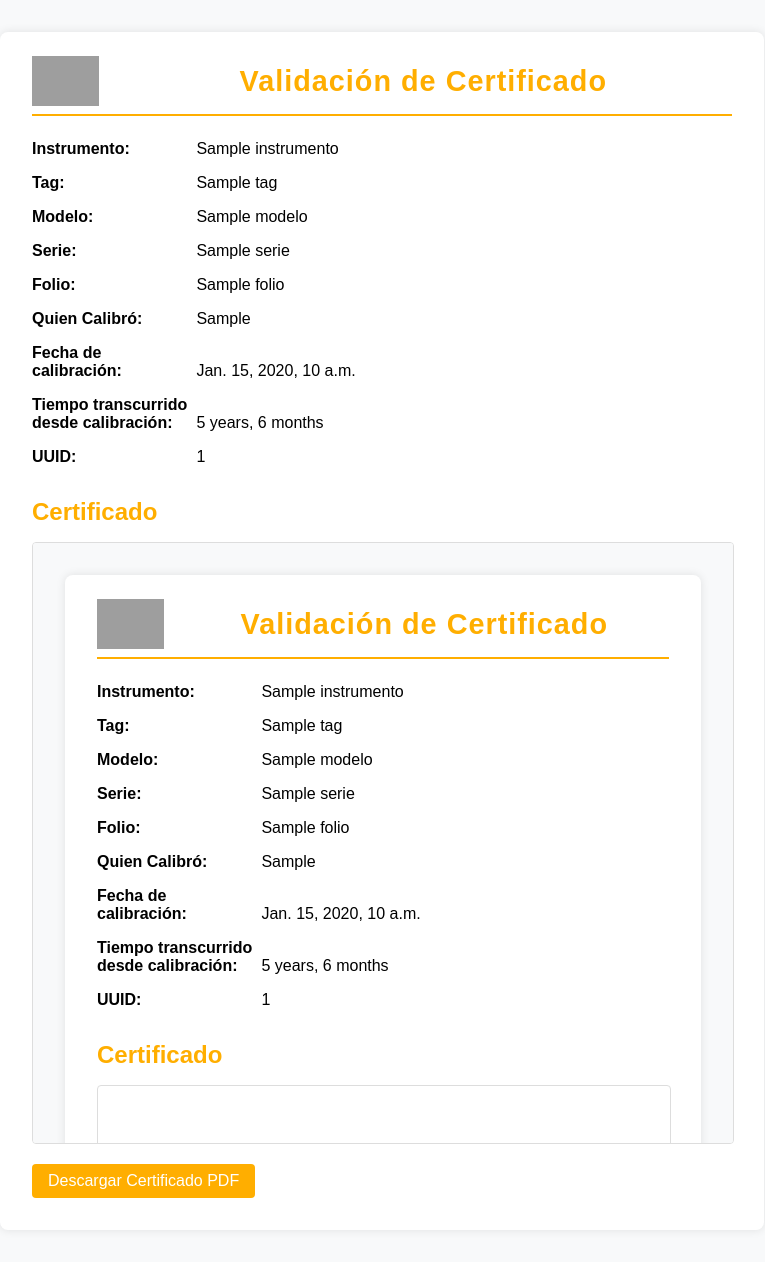
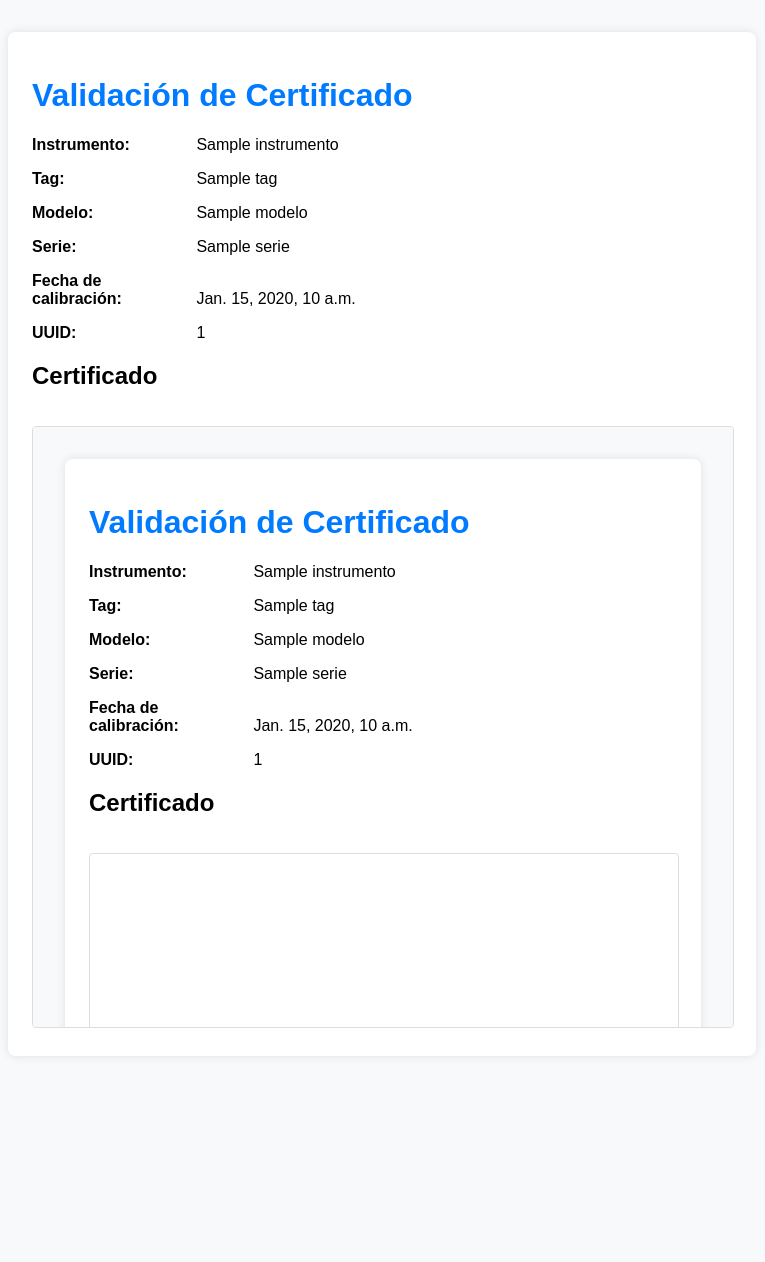
Before and after one commit to israel109910/instrumentosIIESA, a Django app: template codigos/templates/instrumentos/validacion.html in a window 1280 px wide. Shown: the whole page, without its empty margins (258-1023 px from the left). After the commit the page ends 1028 px from the top, so only its background shows below. Run offline with Django 3.2, Linux system fonts and the light colour scheme; the template is opened without the code that fills it: most values are stand-ins (such as "Sample title", 1, 10 or a date in 2020); grey boxes are pictures that could not be loaded.

Commit message:
actualización 28/07/2025

```diff
--- a/codigos/templates/instrumentos/validacion.html
+++ b/codigos/templates/instrumentos/validacion.html
@@ -13,42 +13,18 @@
             max-width: 700px;
             margin: auto;
             background: white;
-            padding: 1.5rem 2rem 2rem 2rem;
+            padding: 1.5rem;
             border-radius: 8px;
             box-shadow: 0 0 10px rgba(0,0,0,0.1);
         }
-        /* Contenedor header flex */
-        .header {
-            display: flex;
-            align-items: center;
-            margin-bottom: 1.5rem;
-            border-bottom: 2px solid #ffae00;
-            padding-bottom: 0.5rem;
-        }
-        .header img {
-            height: 50px;
-            margin-right: 1rem;
-            object-fit: contain;
-        }
-        .header h1 {
-            flex-grow: 1;
-            text-align: center;
-            color: #ffae00;
-            font-weight: bold;
-            font-size: 1.8rem;
-            margin: 0;
-            letter-spacing: 1px;
-        }
-
-        h2 {
-            color: #ffae00;
-            margin-top: 2rem;
-            margin-bottom: 1rem;
+        h1 {
+            color: #007bff;
         }
         iframe {
             width: 100%;
             height: 600px;
             border: 1px solid #ddd;
+            margin-top: 1rem;
             border-radius: 4px;
         }
         .info {
@@ -58,64 +34,28 @@
             display: inline-block;
             width: 160px;
         }
-        .btn-primary {
-            display: inline-block;
-            margin-top: 1rem;
-            padding: 0.5rem 1rem;
-            background-color: #ffae00;
-            color: white;
-            text-decoration: none;
-            border-radius: 4px;
-            transition: background-color 0.3s ease;
-            border: none;
-            cursor: pointer;
-        }
-        .btn-primary:hover {
-            background-color: #e69900;
-        }
-        .alert {
-            margin-top: 1rem;
-            padding: 1rem;
-            background-color: #f8d7da;
-            color: #721c24;
-            border: 1px solid #f5c6cb;
-            border-radius: 4px;
-        }
     </style>
 </head>
 <body>
     <div class="container">
-
-        <div class="header">
-            <!-- Logo IIESA -->
-            <img src="https://www.iiesa-solutions.com.mx/wp-content/uploads/2019/02/IIESA-LOGOTIPO_Mesa-de-trabajo-1.png" alt="IIESA Logo" />
-            <!-- Título centrado -->
-            <h1>Validación de Certificado</h1>
-        </div>
+        <h1>Validación de Certificado</h1>
 
         <div class="info">
             <p><strong>Instrumento:</strong> {{ instrumento.nombre }}</p>
             <p><strong>Tag:</strong> {{ instrumento.tag }}</p>
             <p><strong>Modelo:</strong> {{ instrumento.modelo }}</p>
             <p><strong>Serie:</strong> {{ instrumento.serie }}</p>
-            <p><strong>Folio:</strong> {{ instrumento.folio }}</p>
-            <p><strong>Quien Calibró:</strong> {{ instrumento.quien_calibro }}</p>
             <p><strong>Fecha de calibración:</strong> {{ instrumento.fecha_calibracion }}</p>
-            <p><strong>Tiempo transcurrido desde calibración:</strong> {{ instrumento.fecha_calibracion|timesince }} </p>
             <p><strong>UUID:</strong> {{ instrumento.uuid }}</p>
         </div>
 
         {% if instrumento.certificado %}
-            <h2>Certificado</h2>
-            <iframe src="{{ instrumento.certificado.url }}" frameborder="0"></iframe>
-            <a href="{{ instrumento.certificado.url }}" target="_blank" rel="noopener noreferrer" class="btn-primary">
-                Descargar Certificado PDF
-            </a>
+    <h2>Certificado</h2>
+    <iframe src="{{ instrumento.certificado.url }}" frameborder="0"></iframe>
         {% else %}
-            <div class="alert">
-                No hay documento asociado para este instrumento.
-            </div>
+    <p>No hay documento asociado para este instrumento.</p>
         {% endif %}
+
     </div>
 </body>
 </html>
--- a/codigos/templates/unauthorized.html
+++ b/codigos/templates/unauthorized.html
@@ -6,7 +6,7 @@
         <div class="col-md-8">
             <div class="card border-danger">
                 <div class="card-header bg-danger text-white">
-                    <h3 class="text-center">Acceso no autorizado</h3>
+                    <h3 class="text-center">Acceso no autorizado </h3>
                 </div>
                 <div class="card-body">
                     <p class="text-center text-danger">{{ message }}</p>
```
Also changed, not shown: test_connection.py (added, +15 -0 lines).
